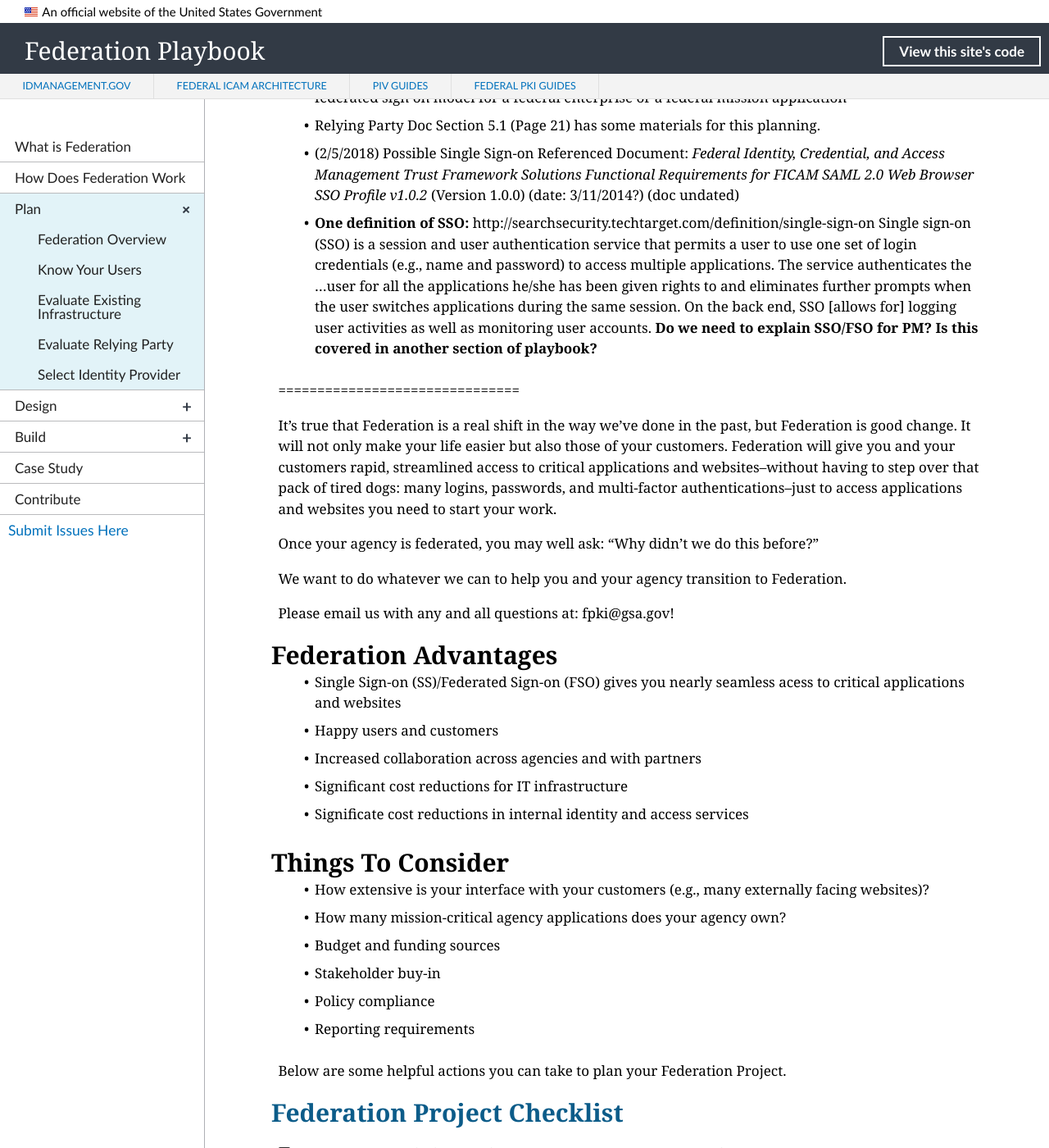
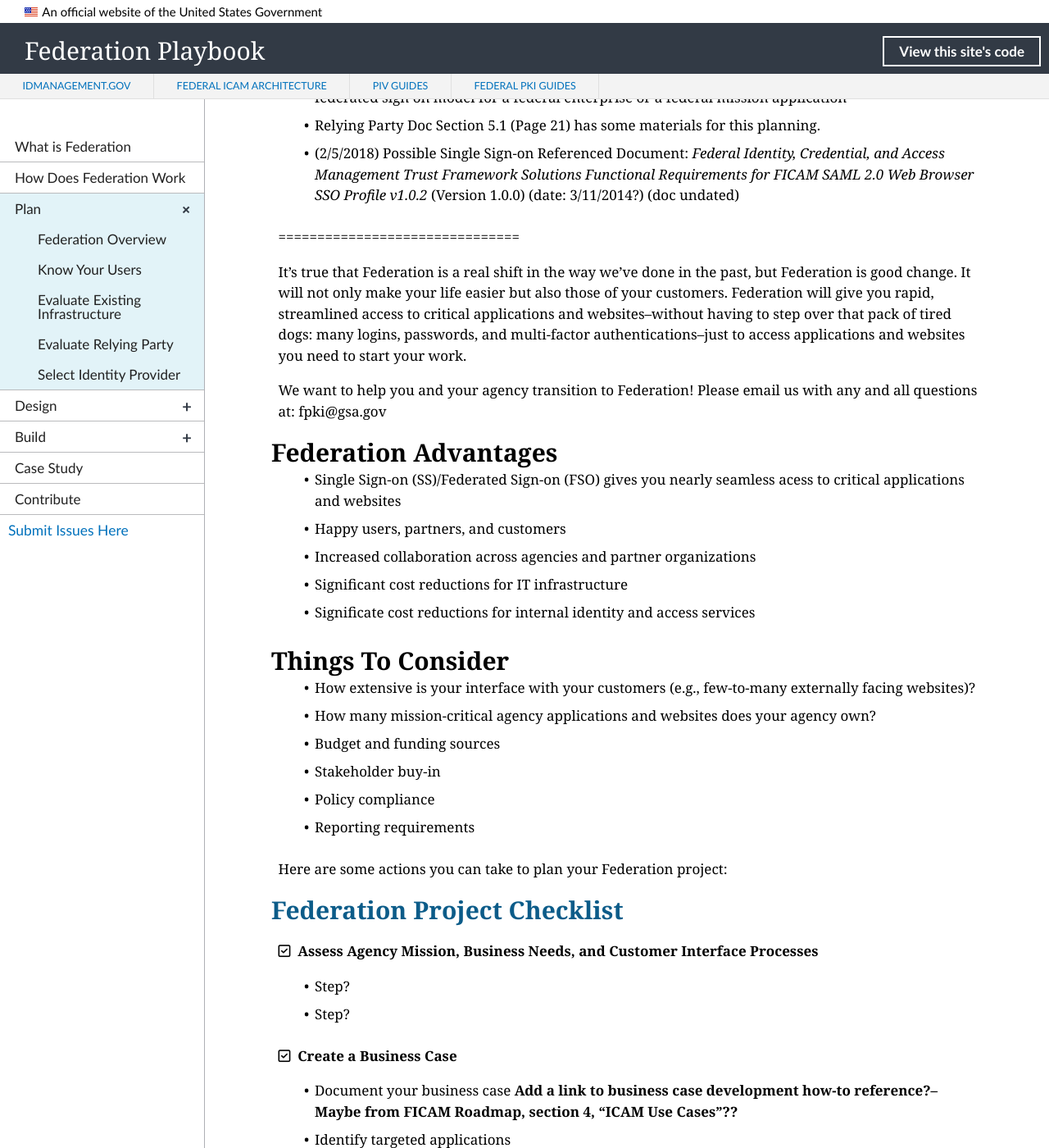
Before and after one commit to GSA/ficam-federation, a Jekyll site: the page built from _plan/00_index.md, in a window 1280 px wide and 1400 px high, scrolled down 279 px. Shown: the whole window at 82% size. Built offline with Jekyll 4.4.1, drawn with Linux system fonts in a browser that asks for light colours; nearby versions of some CDN libraries; library files that are not in the unit come from our copies.

Commit message:
Update 00_index.md
Updates

```diff
--- a/_plan/00_index.md
+++ b/_plan/00_index.md
@@ -11,36 +11,31 @@ pubDate:
 - Intro to the Plan section - review, modify and apply plain language principles including less words / more actionable items; focus on steps for a program manager to plan for a single sign on or federated sign on model for a federal enterprise or a federal mission application
 - Relying Party Doc Section 5.1 (Page 21) has some materials for this planning.
 - (2/5/2018) Possible Single Sign-on Referenced Document: _Federal Identity, Credential, and Access Management Trust Framework Solutions Functional Requirements for FICAM SAML 2.0 Web Browser SSO Profile v1.0.2_ (Version 1.0.0) (date: 3/11/2014?) (doc undated)
-- **One definition of SSO:** http://searchsecurity.techtarget.com/definition/single-sign-on Single sign-on (SSO) is a session and user authentication service that permits a user to use one set of login credentials (e.g., name and password) to access multiple applications. The service authenticates the ...user for all the applications he/she has been given rights to and eliminates further prompts when the user switches applications during the same session. On the back end, SSO [allows for] logging user activities as well as monitoring user accounts.   **Do we need to explain SSO/FSO for PM?  Is this covered in another section of playbook?**
 
 ===============================
 
-It’s true that Federation is a real shift in the way we’ve done in the past, but Federation is good change.  It will not only make your life easier but also those of your customers.  Federation will give you and your customers rapid, streamlined access to critical applications and websites--without having to step over that pack of tired dogs:  many logins, passwords, and multi-factor authentications--just to access applications and websites you need to start your work.
+It’s true that Federation is a real shift in the way we’ve done in the past, but Federation is good change.  It will not only make your life easier but also those of your customers.  Federation will give you rapid, streamlined access to critical applications and websites--without having to step over that pack of tired dogs:  many logins, passwords, and multi-factor authentications--just to access applications and websites you need to start your work.
 
-Once your agency is federated, you may well ask: “Why didn’t we do this before?”
-
-We want to do whatever we can to help you and your agency transition to Federation.
-
-Please email us with any and all questions at: fpki@gsa.gov!<!--Is this the right email address? Should it be "federation@gsa.gov"?-->
+We want to help you and your agency transition to Federation! Please email us with any and all questions at: fpki@gsa.gov
 
 ## Federation Advantages
 
 * Single Sign-on (SS)/Federated Sign-on (FSO) gives you nearly seamless acess to critical applications and websites
-* Happy users and customers
-* Increased collaboration across agencies and with partners
+* Happy users, partners, and customers
+* Increased collaboration across agencies and partner organizations
 * Significant cost reductions for IT infrastructure
-* Significate cost reductions in internal identity and access services
+* Significate cost reductions for internal identity and access services
 
 ## Things To Consider
 
-* How extensive is your interface with your customers (e.g., many externally facing websites)?
-* How many mission-critical agency applications does your agency own?
+* How extensive is your interface with your customers (e.g., few-to-many externally facing websites)?
+* How many mission-critical agency applications and websites does your agency own?
 * Budget and funding sources
 * Stakeholder buy-in
 * Policy compliance
 * Reporting requirements
 
-Below are some helpful actions you can take to plan your Federation Project.
+Here are some actions you can take to plan your Federation project:
 
 ## <span style="color: #0C5C89">**Federation Project Checklist**</span>
 
@@ -64,7 +59,7 @@ Below are some helpful actions you can take to plan your Federation Project.
 * Determine what new IT needs to be added to existing IT infrastructure
 * Estimate the total upfront costs
 
-<i class="fa fa-check-square-o"></i> &nbsp;**Estimate Application Integration Costs** <!--Isn't this part of Build?-->
+<i class="fa fa-check-square-o"></i> &nbsp;**Estimate Application Integration Costs**
 * Estimate the cost to integrate the Federation solution for your targeted applications (**Note:**&nbsp;&nbsp;lower to higher application complexity will affect cost)
 * Estimate the cost to modify each application's authentication method
 <!--* Estimate the cost to link third-party credentials to Relying Party accounts.  Is this relevant here?-->
```
